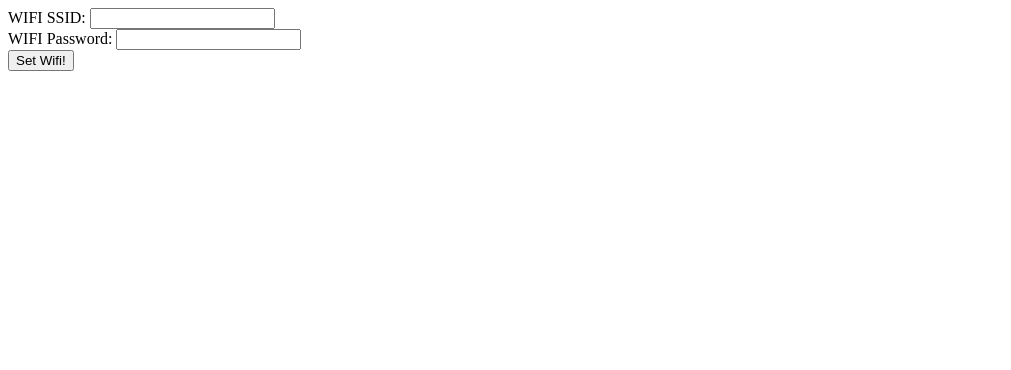
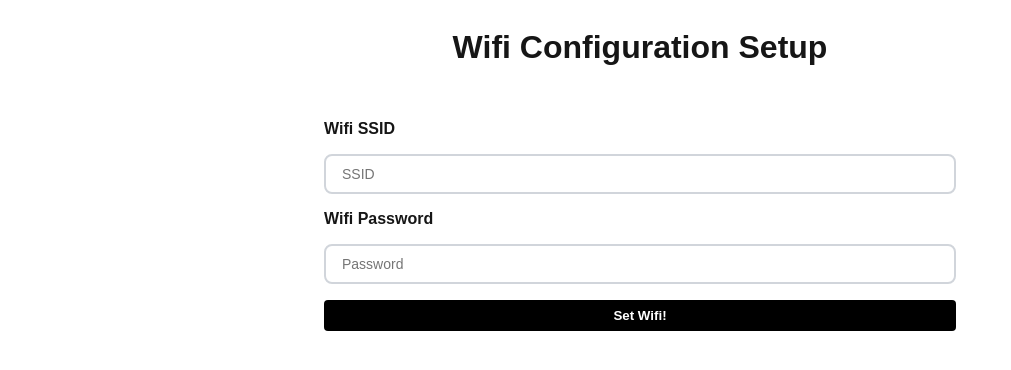
Before and after one commit to gremlinflat/ESP32-CAM---Smart-Traffic-Violation-System, a plain HTML site: page [frondend]_web/wifi_config.html in a window 1280 px wide. Shown: the whole page, without its empty margins (0-1011 px from the left). Drawn offline with Linux system fonts and the light colour scheme.

Commit message:
feat(web) : customizing wifi_config css

```diff
--- a/[frondend]_web/wifi_config.html
+++ b/[frondend]_web/wifi_config.html
@@ -3,11 +3,25 @@
       <head>
           <meta charset="utf-8">
           <meta name="viewport" content="width=device-width,initial-scale=1">
+          <link rel="stylesheet" href="styles.css">
           <title>Wifi Configuration - Traffic Violation Detection</title>
       </head>
       <body>
-      WIFI SSID: <input type="text" id="ssid"><br>
-      WIFI Password: <input type="text" id="pwd"><br>
-      <input type="button" value="Set Wifi!" onclick="location.href='/control?resetwifi='+document.getElementById('ssid').value+';'+document.getElementById('pwd').value;">
+        <div class="wifi-config">
+            <h1><b>Wifi Configuration Setup</b></h1>
+            <form class="wifi-config-form">
+                <div class="wifi-config-form">
+                    <label for="ssid"><b>Wifi SSID</b></label>
+                    <input type="text" name="ssid" id="ssid" placeholder="SSID" class="wifi-config-form-field">
+                </div>
+                <div class="wifi-config-form">
+                    <label for="password"><b>Wifi Password</b></label>
+                    <input type="password" name="password" id="pwd" placeholder="Password" class="wifi-config-form-field">
+                </div>
+                <div class="wifi-config-form">
+                    <input class="button" type="button" value="Set Wifi!" onclick="location.href='/control?resetwifi='+document.getElementById('ssid').value+';'+document.getElementById('pwd').value;">
+                </div>
+            </form>
+        </div>
       </body>
   </html>
```
Also changed, not shown: [frondend]_web/styles.css (added).
